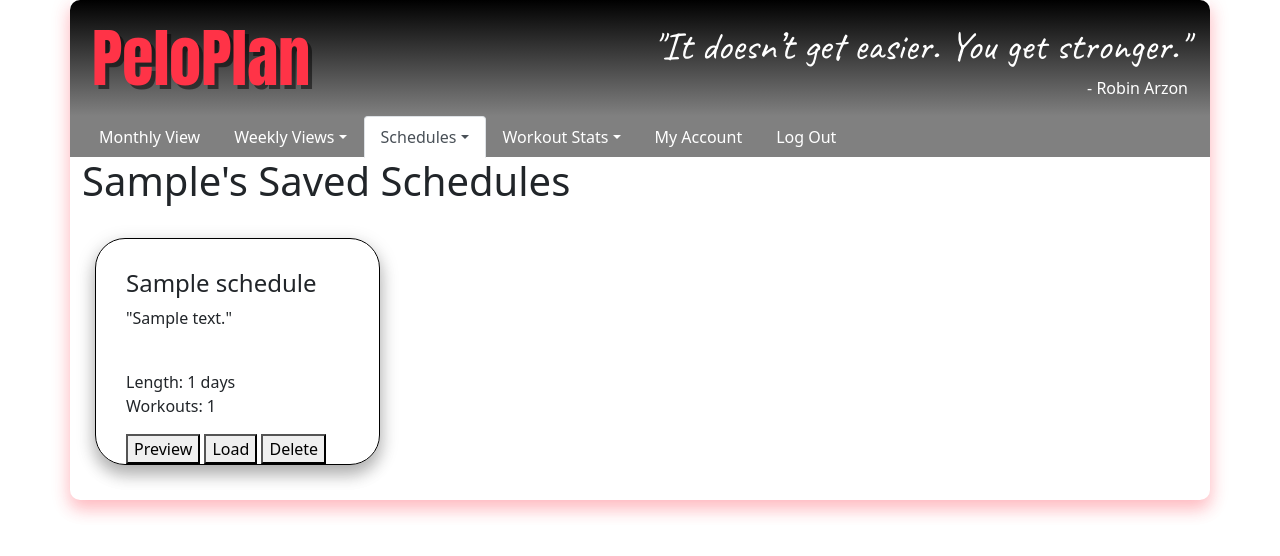
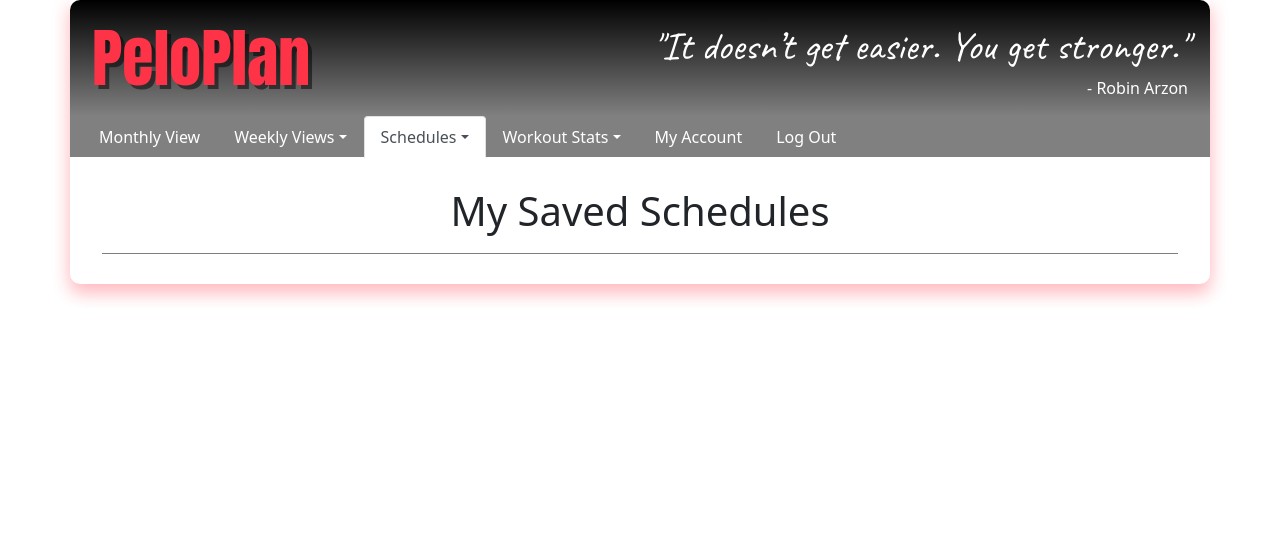
Before and after one commit to linzmacd/peloplan, a Flask app: page /saved-schedules in a window 1280 px wide. Shown: the top 556 px of the page. Run offline with Flask 2, Linux system fonts and the light colour scheme; the visitor is signed in with stand-in values (Sample User, id 1); tables that the repository leaves empty hold one stand-in row (values such as "Sample post"); some web fonts are replaced.

Commit message:
Updated styling

```diff
--- a/static/css/style.css
+++ b/static/css/style.css
@@ -332,17 +303,32 @@
   padding: 20px;
 }
 /* Schedules Pages */
+.schedules-title {
+  margin: 20px;
+  padding: 10px;
+  border-bottom: 1px solid gray;
+}
 #schedule-parent-box {
   display: flex;
   flex-direction: row;
   flex-wrap: wrap;
+  justify-content: left;
 }
 .sched-title {
   margin-bottom: 0;
 }
+.sched-desc {
+  margin-top: 10px;
+  min-height: 50px;
+}
 .sched-creator {
   font-size: 12px;
   font-weight: 200;
+}
+.my-sched-button-box {
+  position: absolute;
+  bottom: 0px;
+  left: 35%
 }
 .sched-button-box {
   position: absolute;
--- a/templates/homepage.html
+++ b/templates/homepage.html
@@ -34,7 +34,7 @@
           </div>
         </div>
         <div class='row login-submit'>
-          <p><input type='submit'></p>
+          <p><input type='submit' class='rb'></p>
         </div>
       </form>
     </div>
@@ -86,7 +86,7 @@
           </div>
         </div>
         <div class='row login-submit'>
-          <p><input type='submit'></p>
+          <p><input type='submit' class='rb'></p>
         </div>
       </form>
     </div>
--- a/templates/peloplan-list.html
+++ b/templates/peloplan-list.html
@@ -177,7 +177,7 @@
                 </div>
               </div>
               <div class='modal-footer'>
-                <p><input type='submit' id='save-schedule' value='Save Schedule'></p>
+                <p><input type='submit' id='save-schedule' class='rb' value='Save Schedule'></p>
               </div>
               <!-- <div>
                 <p>Select 'Specific Schedule' to save selected classes.</p>
@@ -227,7 +227,7 @@
                 </div>
               </div>
               <div class='modal-footer'>
-                <p><input type='submit' id='load-schedule' value='Load Schedule'></p>
+                <p><input type='submit' id='load-schedule' class='rb' value='Load Schedule'></p>
               </div>
             </form>
           </div>
@@ -267,7 +267,7 @@
               </div>
               </div>
               <div class='modal-footer'>
-                <p><input type='submit' id='delete-range' value='Delete All Workouts'></p>
+                <p><input type='submit' id='delete-range' class='rb' value='Delete All Workouts'></p>
               </div>
             </form>
           </div>
--- a/templates/peloplan-weekly.html
+++ b/templates/peloplan-weekly.html
@@ -177,7 +177,7 @@
                 </div>
               </div>
               <div class='modal-footer'>
-                <p><input type='submit' id='save-schedule' value='Save Schedule'></p>
+                <p><input type='submit' id='save-schedule' class='rb' value='Save Schedule'></p>
               </div>
               <!-- <div>
                 <p>Select 'Specific Schedule' to save selected classes.</p>
@@ -227,7 +227,7 @@
                 </div>
               </div>
               <div class='modal-footer'>
-                <p><input type='submit' id='load-schedule' value='Load Schedule'></p>
+                <p><input type='submit' id='load-schedule' class='rb' value='Load Schedule'></p>
               </div>
             </form>
           </div>
@@ -267,7 +267,7 @@
               </div>
               </div>
               <div class='modal-footer'>
-                <p><input type='submit' id='delete-range' value='Delete All Workouts'></p>
+                <p><input type='submit' id='delete-range' class='rb' value='Delete All Workouts'></p>
               </div>
             </form>
           </div>
--- a/templates/peloplan.html
+++ b/templates/peloplan.html
@@ -177,7 +177,7 @@
                 </div>
               </div>
               <div class='modal-footer'>
-                <p><input type='submit' id='save-schedule' value='Save Schedule'></p>
+                <p><input type='submit' id='save-schedule' class='rb' value='Save Schedule'></p>
               </div>
               <!-- <div>
                 <p>Select 'Specific Schedule' to save selected classes.</p>
@@ -227,7 +227,7 @@
                 </div>
               </div>
               <div class='modal-footer'>
-                <p><input type='submit' id='load-schedule' value='Load Schedule'></p>
+                <p><input type='submit' id='load-schedule' class='rb' value='Load Schedule'></p>
               </div>
             </form>
           </div>
@@ -267,7 +267,7 @@
               </div>
               </div>
               <div class='modal-footer'>
-                <p><input type='submit' id='delete-range' value='Delete All Workouts'></p>
+                <p><input type='submit' id='delete-range' class='rb' value='Delete All Workouts'></p>
               </div>
             </form>
           </div>
--- a/templates/peloton-login.html
+++ b/templates/peloton-login.html
@@ -28,7 +28,7 @@
         </div>
       </div>
       <div class='row login-submit'>
-        <p><input type='submit'></p>
+        <p><input type='submit' class='rb'></p>
       </div>
       <div class='row peloton-blurb'>
         <p>Please note: since your Peloton password is not saved, <br>
--- a/templates/schedules-public.html
+++ b/templates/schedules-public.html
@@ -12,10 +12,10 @@
 {% block variables %}{% endblock %}
 
 {% block body %}
-<div class='row' align='left'>
+<div class='row schedules-title'>
   <h1>Public Schedules</h1>
 </div>
-<div class='row align-items-left' id='schedule-cards'>
+<div class='row'>
   <div id='root'></div>
 </div>
 
@@ -48,7 +48,7 @@
                 </div>
               </div>
               <div class='modal-footer'>
-                <p><input type='submit' id='load-schedule' value='Load Schedule'></p>
+                <p><input type='submit' id='load-schedule' class='rb' value='Load Schedule'></p>
               </div>
             </form>
           </div>
--- a/templates/schedules.html
+++ b/templates/schedules.html
@@ -9,29 +9,82 @@
 {% endblock %}
 
 {% block body %}
-<div class='row' align='left'>
-  <h1>{{ fname }}'s Saved Schedules</h1>
+<div class='row schedules-title'>
+  <h1>My Saved Schedules</h1>
 </div>
-<div class='row align-items-left' id='schedule-card'>
-  {% for schedule in schedules %}
-  <div class='col-3 content-box' align='left'>
-    <h4><span id='name-{{ schedule.storage_id }}'>{{ schedule.sched_name }}</span></h4>
-    <p>"{{ schedule.description }}"</p>
-    <p>
-    {% if schedule.sched_type == 'specific' %}
-      Class Schedule
-    {% endif %}
-    {% if schedule.sched_type == 'generic' %}
-      Schedule Template
-    {% endif %}
-    <br>Length: {{ schedule.length }} days<br>
-    Workouts: {{ schedule.count }}<br></p>
-    <button class='sched-preview' value="{{ schedule.storage_id }}">Preview</button>
-    <button class='sched-load' value="{{ schedule.storage_id }}">Load</button>
-    <!-- <button class='sched-edit' value="{{ schedule.storage_id }}">Edit</button> -->
-    <button class='sched-delete' value="{{ schedule.storage_id }}">Delete</button>
+<div class='row'>
+  <div id='schedule-parent-box'>
+    {% for schedule in schedules %}
+      {% if schedule.sched_type == 'specific' %}
+      <div class='col-3 schedule-box classes'>
+        <div class='row justify-content-center'>
+          <div class='col-4' id='sched-type-classes'>
+            CLASSES
+          </div>
+        </div>
+        <div class='row sched-content'>
+          <div class='col-9'>
+            <h4 class='sched-title' id='name-{{ schedule.storage_id }}'>{{ schedule.sched_name }}</h4>
+            <p class='sched-desc'>"{{ schedule.description }}"</p>
+            <br/>
+          </div>
+          <div class='col-3'>
+            <div class='row sched-details'>
+              <span class='sched-details-classes'>{{ schedule.count }}</span><br/>
+              <span class='sched-details-sm'>workouts</span><br/>
+              <span class='sched-details-classes'>{{ schedule.length }}</span><br/>
+              <span class='sched-details-sm'>day(s)</span>
+            </div>
+          </div>
+        </div>
+        <div class='row my-sched-button-box'>
+          <div class='column sched-buttons-classes'>
+            <button class='sched-preview' value={{ schedule.storage_id }}>
+              <i class="bi bi-zoom-in"></i></button>
+            <button class='sched-load' value={{ schedule.storage_id }}>
+              <i class="bi bi-calendar-week"></i></button>
+            <button class='sched-delete' value={{ schedule.storage_id }}>
+              <i class="bi bi-trash3"></i></button>
+          </div>
+        </div>
+      </div>
+      {% endif %}
+      {% if schedule.sched_type == 'generic' %}
+      <div class='col-3 schedule-box template'>
+        <div class='row justify-content-center'>
+          <div class='col-4' id='sched-type-template'>
+            TEMPLATE
+          </div>
+        </div>
+        <div class='row sched-content'>
+          <div class='col-9'>
+            <h4 class='sched-title' id='name-{{ schedule.storage_id }}'>{{ schedule.sched_name }}</h4>
+            <p class='sched-desc'>"{{ schedule.description }}"</p>
+            <br/>
+          </div>
+          <div class='col-3'>
+            <div class='row sched-details'>
+              <span class='sched-details-template'>{{ schedule.count }}</span><br/>
+              <span class='sched-details-sm'>workouts</span><br/>
+              <span class='sched-details-template'>{{ schedule.length }}</span><br/>
+              <span class='sched-details-sm'>day(s)</span>
+            </div>
+          </div>
+        </div>
+        <div class='row my-sched-button-box'>
+          <div class='column sched-buttons-template'>
+            <button class='sched-preview' value={{ schedule.storage_id }}>
+              <i class="bi bi-zoom-in"></i></button>
+            <button class='sched-load' value={{ schedule.storage_id }}>
+              <i class="bi bi-calendar-week"></i></button>
+            <button class='sched-delete' value={{ schedule.storage_id }}>
+              <i class="bi bi-trash3"></i></button>
+          </div>
+        </div>
+      </div>
+      {% endif %}
+    {% endfor %}
   </div>
-  {% endfor %}
 </div>
 
 <!-- Load Schedule Modal -->
@@ -63,7 +116,7 @@
                 </div>
               </div>
               <div class='modal-footer'>
-                <p><input type='submit' id='load-schedule' value='Load Schedule'></p>
+                <p><input type='submit' id='load-schedule' class='rb' value='Load Schedule'></p>
               </div>
             </form>
           </div>
@@ -94,7 +147,7 @@
                 </div>
               </div>
               <div class='modal-footer'>
-                <p><input type='submit' id='delete-schedule' value='Confirm Delete'></p>
+                <p><input type='submit' id='delete-schedule' class='rb' value='Confirm Delete'></p>
               </div>
             </form>
           </div>
--- a/templates/workouts.html
+++ b/templates/workouts.html
@@ -87,7 +87,7 @@
               <span id='workout-title'>{{ result['title'] }}</span><br/>
               {% for instructor in results['instructors'] %}
                 {% if instructor['id'] == result['instructor_id'] %}
-                  <span id='workout-inst'>{{ instructor['name'].upper() }}</span><br/>
+                  <span id='workout-inst'>{{ instructor['name'] }}</span><br/>
                 {% endif %}
               {% endfor %}
             </div>
```
Also changed, not shown: other parts of static/css/style.css (+12 -41 lines), templates/profile.html (+6 -6 lines).
